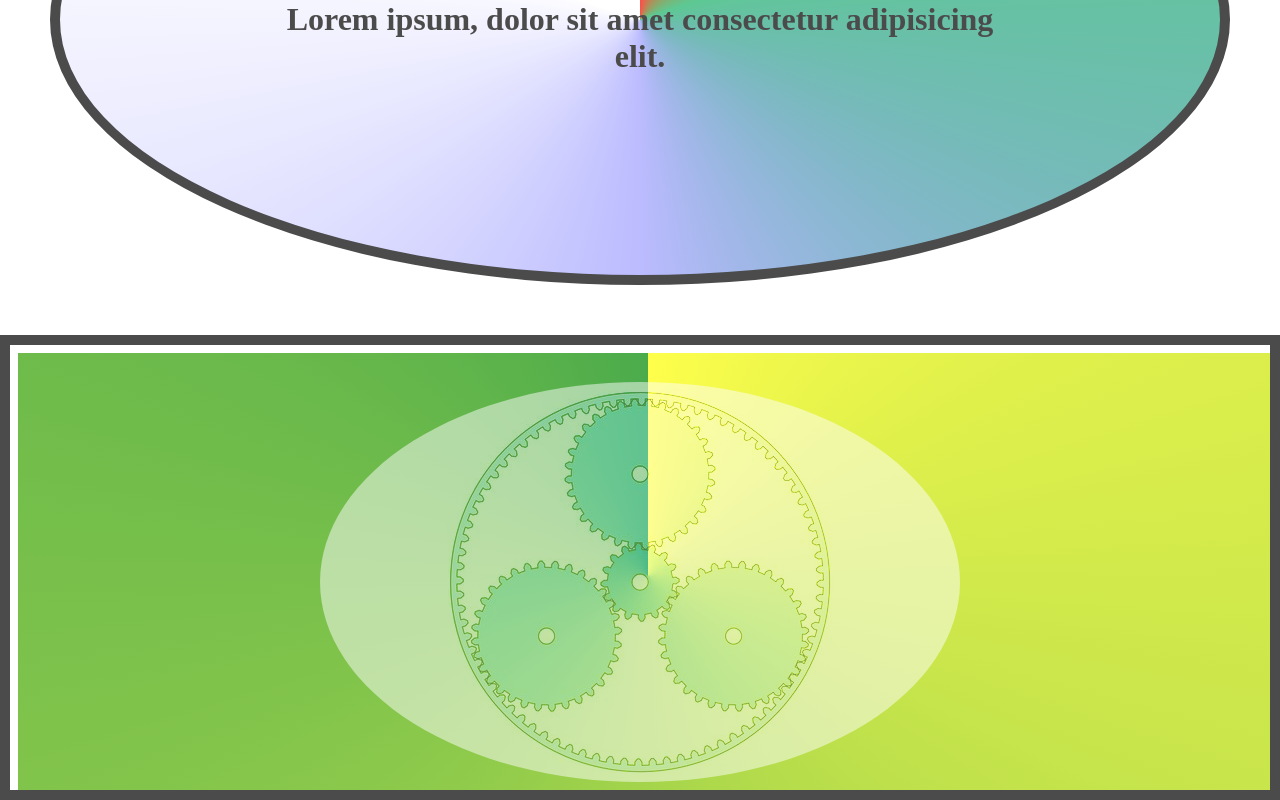
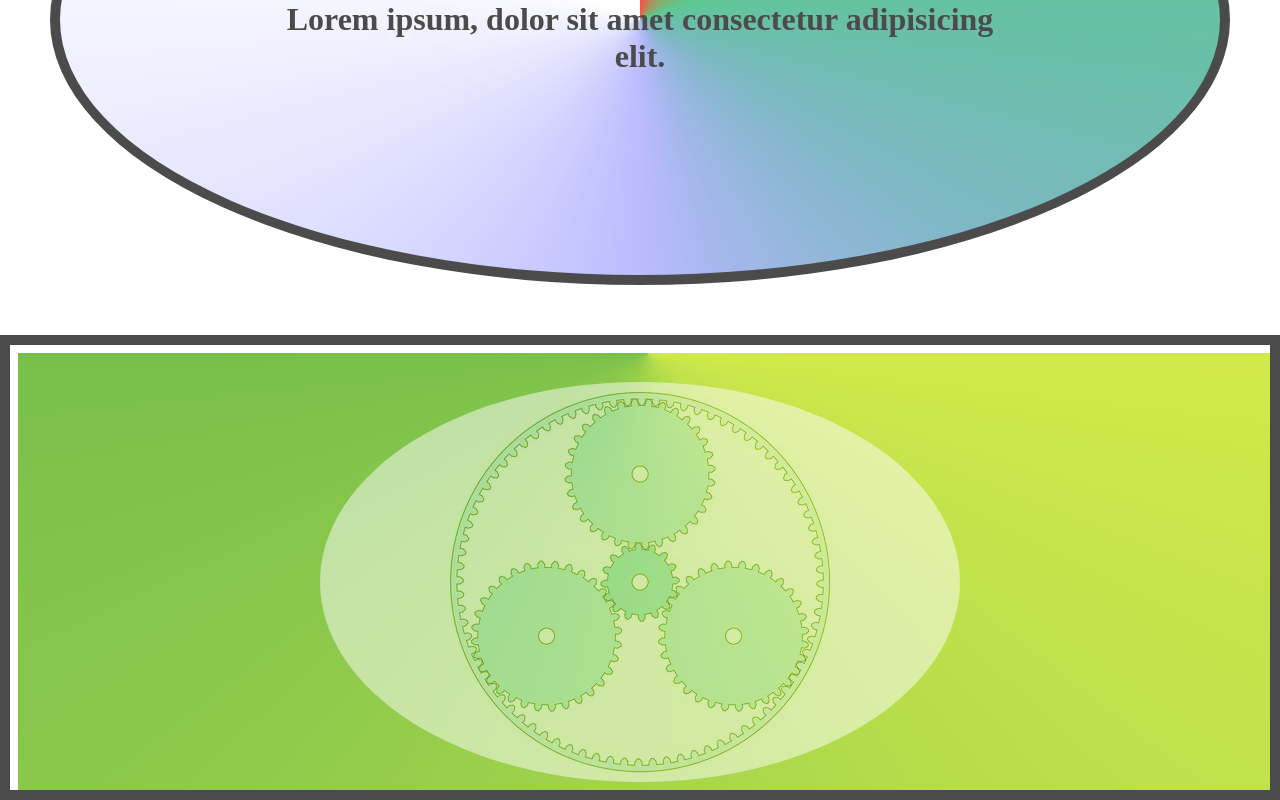
Before and after one commit to kaaoaa505/HTML_CSS_Sass_Bootstrap, a plain HTML site: page 07_Colors_Gradients/005_Gradient/index.html in a window 1280 px wide. Shown: the part 3394-4194 px from the top of the page. Drawn offline with Linux system fonts and the light colour scheme.

Commit message:
smooth overlay for conic-gradient

```diff
--- a/07_Colors_Gradients/005_Gradient/index.html
+++ b/07_Colors_Gradients/005_Gradient/index.html
@@ -120,7 +120,7 @@
             left: 0;
             margin: 8px;
             background:
-                conic-gradient(#ff0, #080);
+                conic-gradient(at 50% 0%, #ff0, #080);
             mix-blend-mode: overlay;
         }
     </style>
```
